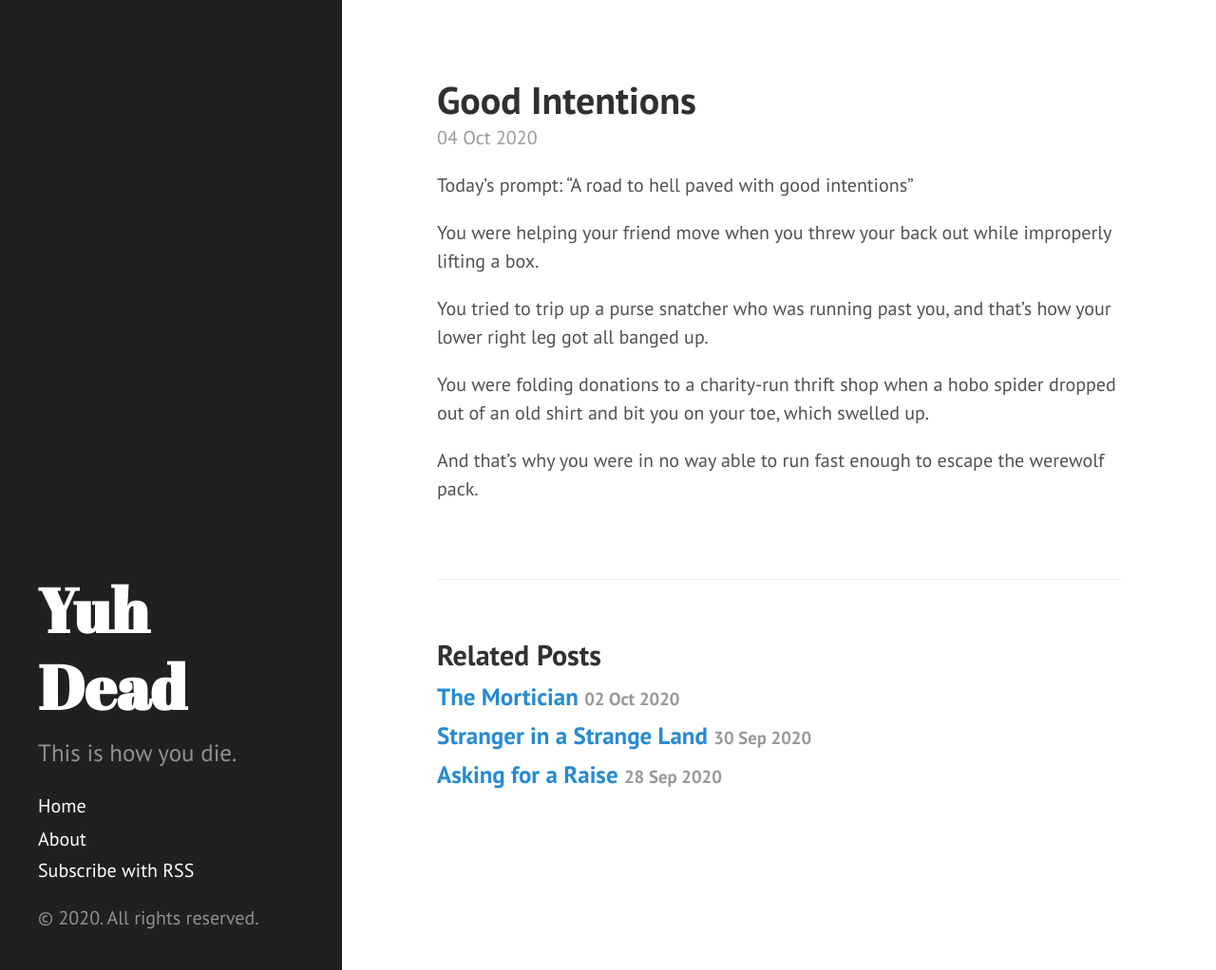
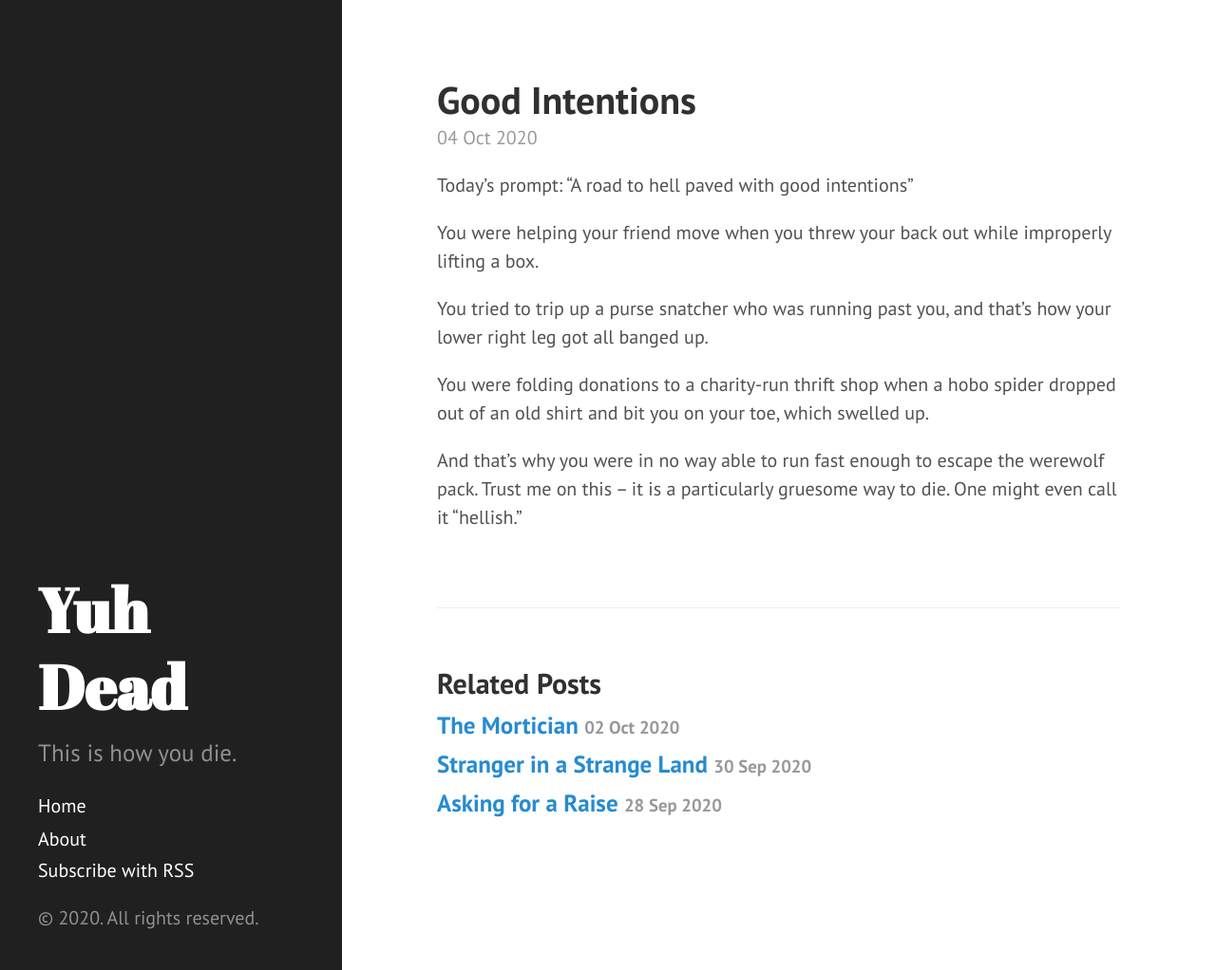
Before and after one commit to LoraV/LoraV.github.io, a Jekyll site: the page built from _posts/2020-10-04-good-intentions.markdown, in a window 1280 px wide and 1022 px high. Shown: the whole window at 95% size. Built offline with Jekyll 4.4.1, drawn with Linux system fonts in a browser that asks for light colours.

Commit message:
good intentions post

```diff
--- a/_posts/2020-10-04-good-intentions.markdown
+++ b/_posts/2020-10-04-good-intentions.markdown
@@ -12,4 +12,4 @@ You tried to trip up a purse snatcher who was running past you, and that's how y
 
 You were folding donations to a charity-run thrift shop when a hobo spider dropped out of an old shirt and bit you on your toe, which swelled up.
 
-And that's why you were in no way able to run fast enough to escape the werewolf pack.
+And that's why you were in no way able to run fast enough to escape the werewolf pack. Trust me on this -- it is a particularly gruesome way to die. One might even call it "hellish."
```
